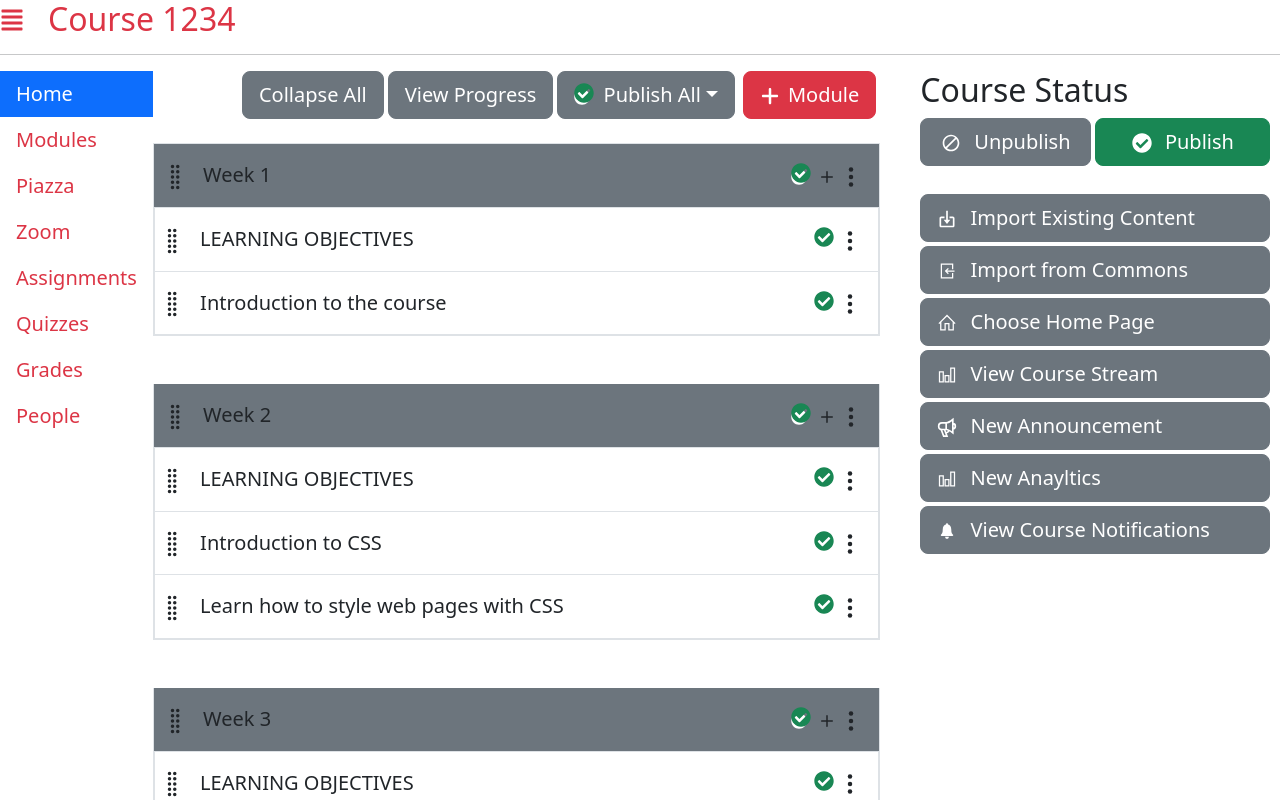
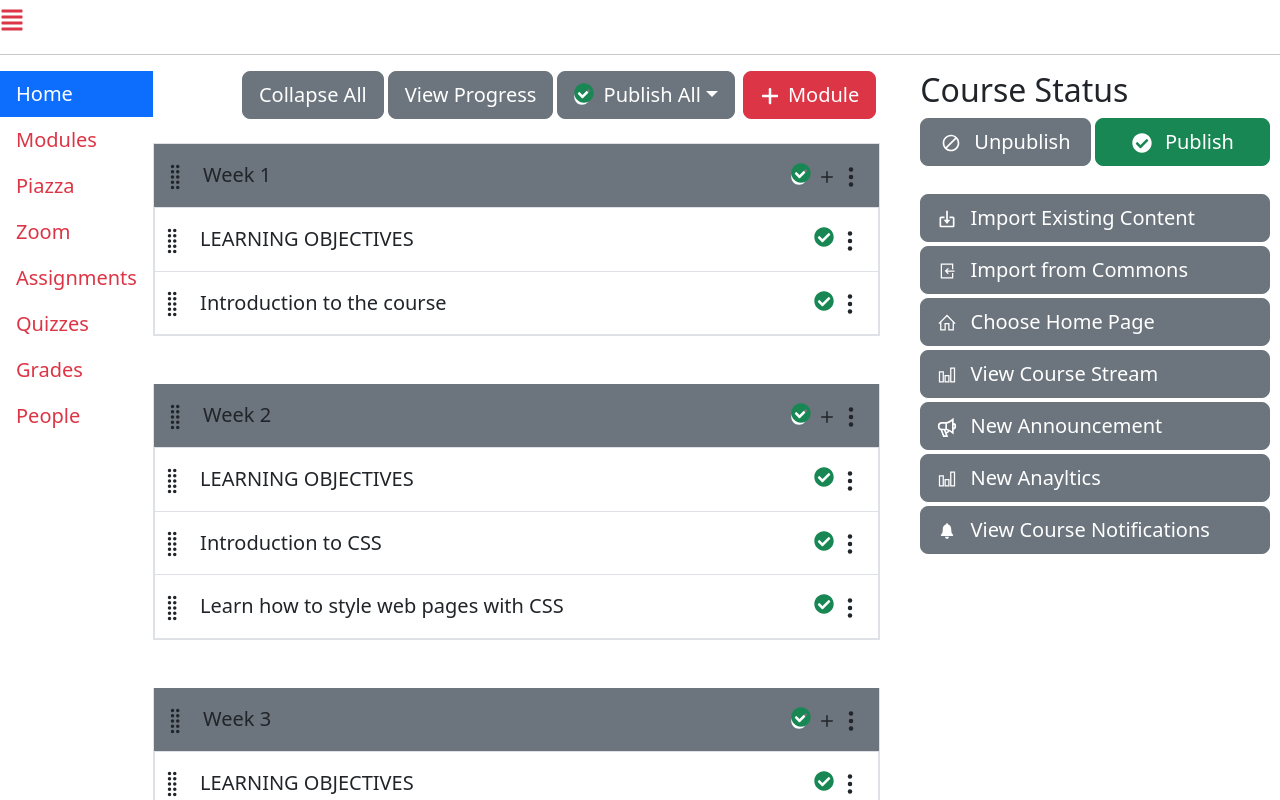
Before and after one commit to aidanroche3/kambaz-next-js, a Next.js app: page /courses/1234/home in a window 1280 px wide. Shown: the top 800 px of the page. Built offline with nearby package versions, Linux system fonts and the light colour scheme.

Commit message:
Up to 3.10.5

```diff
--- a/app/(kambaz)/courses/[cid]/layout.tsx
+++ b/app/(kambaz)/courses/[cid]/layout.tsx
@@ -1,16 +1,18 @@
 import { ReactNode } from "react";
 import CourseNavigation from "./Navigation";
 import { FaAlignJustify } from "react-icons/fa";
+import { courses } from "../../database";
 export default async function CoursesLayout({
   children,
   params,
 }: Readonly<{ children: ReactNode; params: Promise<{ cid: string }> }>) {
   const { cid } = await params;
+  const course = courses.find((course) => course._id === cid);
   return (
     <div id="wd-courses">
       <h2 className="text-danger">
         <FaAlignJustify className="me-4 fs-4 mb-1" />
-        Course {cid}
+        {course?.name}
       </h2>
       <hr />
       <div className="d-flex">
--- /dev/null
+++ b/app/(kambaz)/database/courses.json
@@ -0,0 +1,86 @@
+[
+  {
+    "_id": "CS1234",
+    "name": "ReactJs",
+    "number": "CS1234",
+    "startDate": "2023-01-10",
+    "endDate": "2023-05-15",
+    "department": "CS",
+    "credits": 4,
+    "description": "Full Stack software developer",
+    "imageRef": "/images/reactjs.jpg",
+    "imageAlt": "reactjs"
+  },
+  {
+    "_id": "CS4530",
+    "name": "Fundamentals of Software Engineering",
+    "number": "CS4530",
+    "startDate": "2023-01-10",
+    "endDate": "2023-05-15",
+    "department": "CS",
+    "credits": 4,
+    "description": "Join an agile team",
+    "imageRef": "/images/softwareengineering.jpg",
+    "imageAlt": "softwareengineering"
+  },
+  {
+    "_id": "CS3000",
+    "name": "Algorithms & Data Structures",
+    "number": "CS3000",
+    "startDate": "2023-01-10",
+    "endDate": "2023-05-15",
+    "department": "CS",
+    "credits": 4,
+    "description": "Learn computer algorithms and data structures",
+    "imageRef": "/images/algorithms.jpg",
+    "imageAlt": "algorithms"
+  },
+  {
+    "_id": "CS3200",
+    "name": "Database Design",
+    "number": "CS3200",
+    "startDate": "2023-01-10",
+    "endDate": "2023-05-15",
+    "department": "CS",
+    "credits": 4,
+    "description": "Learn SQL and database design",
+    "imageRef": "/images/databasedesign.jpg",
+    "imageAlt": "databasedesign"
+  },
+  {
+    "_id": "CS4700",
+    "name": "Networks",
+    "number": "CS4700",
+    "startDate": "2023-01-10",
+    "endDate": "2023-05-15",
+    "department": "CS",
+    "credits": 4,
+    "description": "Learn network fundamentals",
+    "imageRef": "/images/networks.jpg",
+    "imageAlt": "networks"
+  },
+  {
+    "_id": "CS4550",
+    "name": "Web Development",
+    "number": "CS4550",
+    "startDate": "2023-01-10",
+    "endDate": "2023-05-15",
+    "department": "CS",
+    "credits": 4,
+    "description": "CS4550 Web Development",
+    "imageRef": "/images/webdev.jpg",
+    "imageAlt": "webdev"
+  },
+  {
+    "_id": "CS3500",
+    "name": "Object Oriented Design",
+    "number": "CS3500",
+    "startDate": "2023-01-10",
+    "endDate": "2023-05-15",
+    "department": "CS",
+    "credits": 4,
+    "description": "Learn object oriented programming and design",
+    "imageRef": "/images/ood.jpg",
+    "imageAlt": "ood"
+  }
+]
--- /dev/null
+++ b/app/(kambaz)/database/index.ts
@@ -0,0 +1,2 @@
+import courses from "./courses.json";
+export { courses };
```
Also changed, not shown: app/(kambaz)/Navigation.tsx (+37 -25 lines), app/(kambaz)/NavigationLink.tsx (deleted, +0 -36 lines), app/(kambaz)/dashboard/DashboardItem.tsx (deleted, +0 -55 lines), app/(kambaz)/dashboard/page.tsx (+49 -52 lines).
